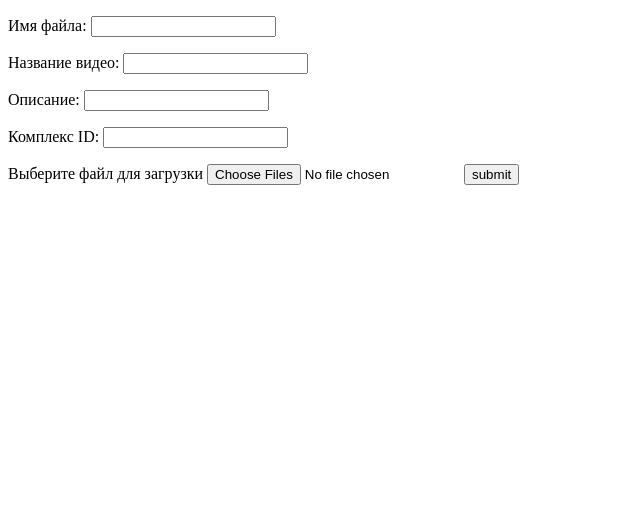
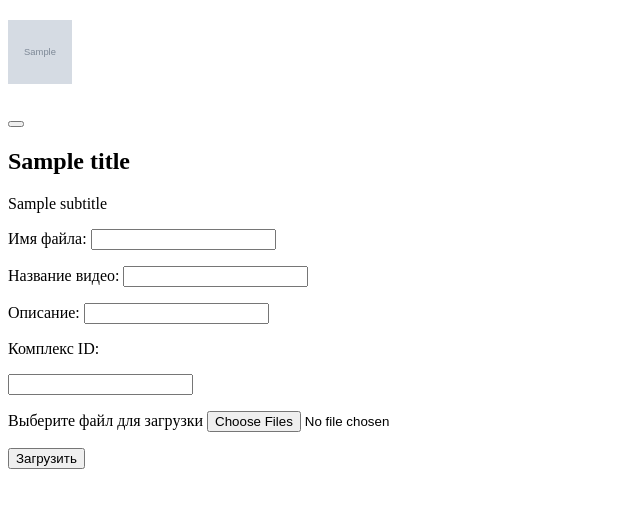
Before and after one commit to Deskent/ci_api, a Python web app: template ci_api/templates/upload_video.html in a window 1280 px wide. Shown: the top 508 px of the page, without its empty margins (0-640 px from the left). Run offline with Jinja, Linux system fonts and the light colour scheme; the template is opened without the code that fills it: most values are stand-ins (such as "Sample title", 1, 10 or a date in 2020); grey boxes marked "Sample" are stand-in pictures.

Commit message:
v 1.3.3
fix upload_video.html and form for it
fix views

```diff
--- /dev/null
+++ b/ci_api/templates/base.html
@@ -0,0 +1,33 @@
+<!DOCTYPE html>
+<html lang="en">
+  <head>
+    <meta charset="UTF-8">
+    <meta name="viewport" content="width=device-width, initial-scale=1, viewport-fit=cover"/>
+    <link rel="stylesheet" href="{{ url_for('admin:statics', path='css/tabler.min.css') }}">
+    <link rel="stylesheet" href="{{ url_for('admin:statics', path='css/fontawesome.min.css') }}">
+    <link rel="stylesheet" href="{{ url_for('admin:statics', path='css/solid.min.css') }}">
+    <link rel="stylesheet" href="{{ url_for('admin:statics', path='css/select2.min.css') }}">
+    <link rel="stylesheet" href="{{ url_for('admin:statics', path='css/flatpickr.min.css') }}">
+    <link rel="stylesheet" href="{{ url_for('admin:statics', path='css/main.css') }}">
+    {% block head %}
+    {% endblock %}
+    <title>{{ admin.title }}</title>
+  </head>
+  <body>
+    {% block body %}
+    <main>
+      {% block main %}
+      {% endblock %}
+    </main>
+    {% endblock %}
+    <script type="text/javascript" src="{{ url_for('admin:statics', path='js/jquery.min.js') }}"></script>
+    <script type="text/javascript" src="{{ url_for('admin:statics', path='js/tabler.min.js') }}"></script>
+    <script type="text/javascript" src="{{ url_for('admin:statics', path='js/popper.min.js') }}"></script>
+    <script type="text/javascript" src="{{ url_for('admin:statics', path='js/bootstrap.min.js') }}"></script>
+    <script type="text/javascript" src="{{ url_for('admin:statics', path='js/select2.full.min.js') }}"></script>
+    <script type="text/javascript" src="{{ url_for('admin:statics', path='js/flatpickr.min.js') }}"></script>
+    <script type="text/javascript" src="{{ url_for('admin:statics', path='js/main.js') }}"></script>
+    {% block tail %}
+    {% endblock %}
+  </body>
+</html>
--- /dev/null
+++ b/ci_api/templates/layout.html
@@ -0,0 +1,71 @@
+{% extends "base.html" %}
+{% block body %}
+<div class="wrapper">
+  <aside class="navbar navbar-vertical navbar-expand-md navbar-dark">
+    <div class="container-fluid">
+      <h1 class="navbar-brand navbar-brand-autodark">
+        <a href="{{ url_for('admin:index') }}">
+        {% if admin.logo_url %}
+        <img src="{{ admin.logo_url }}" width="64" height="64" alt="Admin" class="navbar-brand-image"/>
+        {% else %}
+        <h3>{{ admin.title }}</h3>
+        {% endif %}
+        </a>
+      </h1>
+      <nav class="navbar navbar-expand-sm" id="navbar-menu">
+        <button class="navbar-toggler" type="button" data-toggle="collapse" data-target="#navbarSupportedContent" aria-controls="navbarSupportedContent" aria-expanded="false" aria-label="Toggle navigation">
+          <span class="navbar-toggler-icon"></span>
+        </button>
+
+        <div class="collapse navbar-collapse" id="navbarSupportedContent">
+          <ul class="navbar-nav pt-lg-3">
+            {% for view in admin.views %}
+            {% if view.is_visible(request) and view.is_accessible(request) %}
+            <li class="nav-item">
+              {% if view.is_model %}
+              <a class="nav-link {% if view.identity == request.path_params['identity'] %}active{% endif %}" href="{{ url_for('admin:list', identity=view.identity) }}">
+              {% else %}
+              <a class="nav-link {% if view.identity == request.path_params['identity'] %}active{% endif %}" href="{{ url_for('admin:%s' | format(view.identity)) }}">
+              {% endif %}
+              <span class="nav-link-icon d-md-none d-lg-inline-block">
+              {% if view.icon %} <i class="{{ view.icon }}"></i> {% endif %}
+              </span>
+              <span class="nav-link-title">{{ view.name_plural or view.name }}</span>
+              </a>
+            </li>
+            {% endif %}
+            {% endfor %}
+          </ul>
+        </div>
+      </nav>
+      {% if admin.authentication_backend %}
+      <a href="{{ request.url_for('admin:logout') }}" class="btn btn-secondary btn-icon">
+        <i class="fa fa-sign-out"></i>
+        <span>Logout</span>
+      </a>
+      {% endif %}
+    </div>
+  </aside>
+  <div class="page-wrapper">
+    <div class="container-fluid">
+      <div class="page-header d-print-none">
+        {% block content_header %}
+        <div class="row align-items-center">
+          <div class="col">
+            <h2 class="page-title">{{ title }}</h2>
+            <div class="page-pretitle">{{ subtitle }}</div>
+          </div>
+        </div>
+        {% endblock %}
+      </div>
+    </div>
+    <div class="page-body flex-grow-1">
+      <div class="container-fluid">
+        <div class="row row-deck row-cards">
+          {% block content %} {% endblock %}
+        </div>
+      </div>
+    </div>
+  </div>
+</div>
+{% endblock %}
--- a/ci_api/templates/upload_video.html
+++ b/ci_api/templates/upload_video.html
@@ -1,29 +1,26 @@
-<!DOCTYPE html>
-<html lang="en">
-<head>
-    <meta charset="UTF-8">
-    <title>Upload Video</title>
-</head>
-<body>
-{%  if result == "ok" %}
+{% extends "layout.html" %}
+{% block content %}
+
+    {% if result == "ok" %}
         <h3>Загрузка {{ video.file_name }} завершена.</h3>
-{%  elif result == "fail" %}
+    {% elif result == "fail" %}
         <h3>Ошибка загрузки файла.</h3>
-{%  endif %}
-
-<form action="/ci_admin/upload" method="post" enctype="multipart/form-data">
+    {% endif %}
+    <form action="{{ request.url }}" method="post" enctype="multipart/form-data">
+        <div class="p-3 bm-3 pb-3 form-label col-sm-2 col-form-label">
             <p><label class="form-label" for="file_name">Имя файла: </label>
                 <input type="text" id="file_name" name="file_name"/></p>
             <p><label class="form-label" for="name">Название видео: </label>
                 <input type="text" id="name" name="name"/></p>
             <p><label class="form-label" for="description">Описание: </label>
                 <input type="text" id="description" name="description"/></p>
-    <p><label for="complex_id">Комплекс ID: </label>
-        <input type="number" id="complex_id" name="complex_id"/></p>
-
-    <label for="file">Выберите файл для загрузки</label>
-    <input type="file" id="file" name="file" multiple>
-    <input type="submit" value="submit">
+            <p><label for="complex_id">Комплекс ID: </label></p>
+            <input type="number" id="complex_id" name="complex_id"/>
+        </div>
+        <p><label for="file">Выберите файл для загрузки</label>
+            <input type="file" id="file" name="file" multiple></p>
+        <div class="col">
+            <input type="submit" value="Загрузить" class="btn btn-primary">
+        </div>
     </form>
-</body>
-</html>
+{% endblock %}
```
Also changed, not shown: ci_api/admin/views.py (+16 -4 lines), ci_api/templates/create.html (added, +43 -0 lines), ci_api/templates/edit.html (added, +43 -0 lines). Lines whose indentation alone changed are shown as unchanged.
